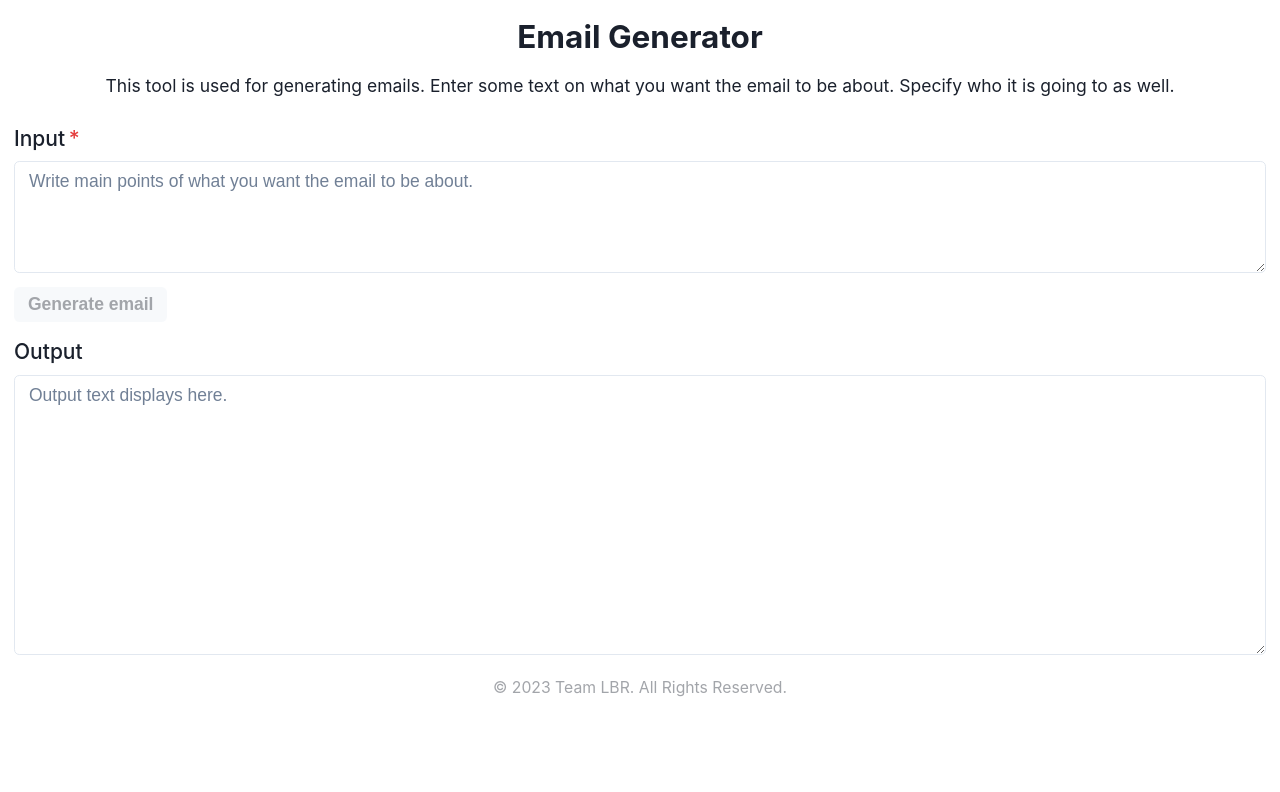
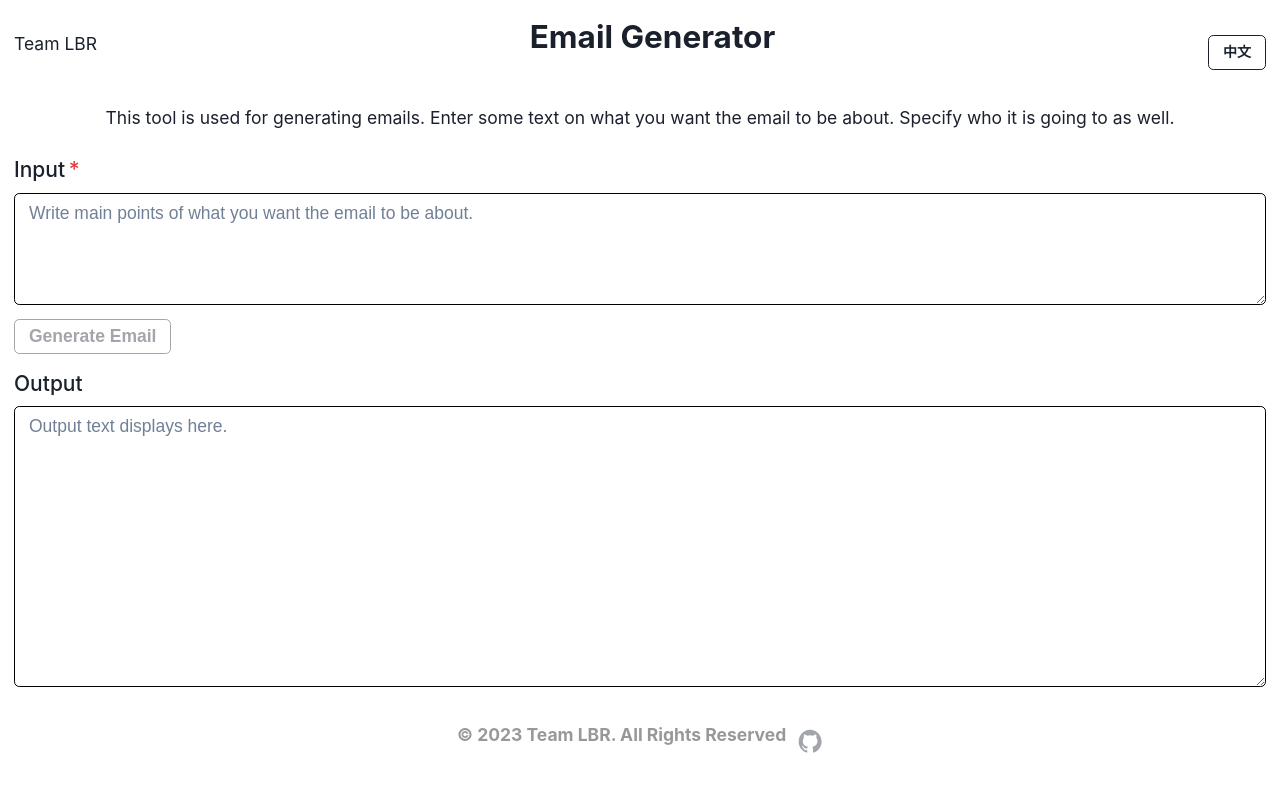
Before and after one commit to rebeccacombs/email-writer, a React (Create React App) app: page / in a window 1280 px wide. Shown: the top 792 px of the page. Built offline with nearby package versions, Linux system fonts and the light colour scheme; a web font is replaced by a local one.

Commit message:
translate page button

```diff
--- a/package.json
+++ b/package.json
@@ -10,9 +10,13 @@
     "@testing-library/react": "^13.4.0",
     "@testing-library/user-event": "^13.5.0",
     "framer-motion": "^9.0.7",
+    "i18next": "^22.4.10",
+    "i18next-browser-languagedetector": "^7.0.1",
     "openai": "^3.1.0",
     "react": "^18.2.0",
     "react-dom": "^18.2.0",
+    "react-i18next": "^12.1.5",
+    "react-icons": "^4.7.1",
     "react-scripts": "5.0.1",
     "semantic-ui-css": "^2.5.0",
     "semantic-ui-react": "^2.1.4",
--- a/src/App.js
+++ b/src/App.js
@@ -1,21 +1,31 @@
 import React, {useState} from 'react';
-
+import { useTranslation } from 'react-i18next';
+import './App.css'
 import {
   FormControl,
   Textarea,
   Button,
   FormLabel,
   Text,
-  Box
+  Box,
+  useColorModeValue
 } from '@chakra-ui/react'
 
-import './App.css'
 
 function App() {
+const { t, i18n } = useTranslation();
+const [tButton, setTButton ] = useState(true)
+
 const [inputText, setInputText] = useState('');
 const [resultText, setResultText] = useState('');
 const [isButtonLoading, setIsButtonLoading] = useState(false);
 const [error, setError] = useState('');
+
+
+const handleTranslate = () => {
+  setTButton(!tButton)
+  tButton ? i18n.changeLanguage('cn') :  i18n.changeLanguage('en');
+}
 
 async function getOpenAIResponse() {
   setIsButtonLoading(true);
@@ -54,32 +64,33 @@ async function getOpenAIResponse() {
   } catch(error) {
     setError(error)
   }
+}
+//"You are a chatbot for writing emails. Your main goal is to create a professional email based on a user prompt. \n User prompt: " + inputText + "Email:",
 
-}
-
-//"You are a chatbot for writing emails. Your main goal is to create a professional email based on a user prompt. \n User prompt: " + inputText + "Email:",
   return (
     <Box p={4}>
-      <Text fontSize="4xl" fontWeight='bold' mb={4} align="center">
-      Email Generator
-            </Text>
-            <Text pb={2} fontSize="xl" textAlign='center'>This tool is used for generating emails. Enter some text on what you want the email to be about. Specify who it is going to as well.</Text>
+      <Box alignItems="center" justifyContent="center" display="flex" flexDirection="row" fontSize="4xl"  mb={4} align="center">
+      <Text alignItems="right" fontSize="xl">{t('team-name')}</Text>
+        <Text fontWeight='bold' ml='auto'>{t('title')}</Text>
+            <Button ml="auto" colorScheme={useColorModeValue('black','white')} _hover={{bg: 'blue.500', color: "white"}} variant="outline" onClick={() => handleTranslate()}>{tButton ? "中文" : "English"}</Button>
+            </Box>
+            <Text pb={2} fontSize="xl" textAlign='center'>{t('paragraph')}</Text>
 
             {error && (
                 <Text color="red.300" my={2} fontSize="xl">{error}</Text>
             )}
 
         <FormControl isRequired pb={4}>
-          <FormLabel fontSize="2xl">Input</FormLabel>
-          <Textarea fontSize="xl" type='text' onChange={(e) => setInputText(e.target.value)} rows={4} placeholder="Write main points of what you want the email to be about.">
+          <FormLabel fontSize="2xl">{t('input')}</FormLabel>
+          <Textarea borderColor={useColorModeValue('black','white')} fontSize="xl" type='text' onChange={(e) => setInputText(e.target.value)} rows={4} placeholder={t('input-placeholder')}>
           </Textarea>
         </FormControl>
 
-          <Button fontSize="xl" onClick={getOpenAIResponse} isLoading={isButtonLoading} isDisabled={!inputText}>Generate email</Button>
+          <Button colorScheme={useColorModeValue('black','white')} variant="outline" fontSize="xl" onClick={getOpenAIResponse} isLoading={isButtonLoading} isDisabled={!inputText}>{t('gButton')}</Button>
 
         <FormControl>
-        <FormLabel fontSize="2xl" mt={4}>Output</FormLabel>
-            <Textarea fontSize="xl" readOnly type='text' value={resultText} rows={11} placeholder="Output text displays here.">
+        <FormLabel fontSize="2xl" mt={4}>{t('output')}</FormLabel>
+            <Textarea borderColor={useColorModeValue('black','white')} fontSize="xl" readOnly type='text' value={resultText} rows={11} placeholder={t('output-placeholder')}>
            </Textarea>
         </FormControl>
     </Box>
--- a/src/Footer.js
+++ b/src/Footer.js
@@ -1,9 +1,14 @@
-import { Box } from '@chakra-ui/react'
+import { Box, useColorModeValue, Text} from '@chakra-ui/react'
+import { IoLogoGithub } from 'react-icons/io5'
+import { useTranslation } from 'react-i18next';
 
 const Footer = () => {
+  const { t } = useTranslation();
+
   return (
-    <Box align="center" mt={2}opacity={0.4} fontSize="lg">
-      &copy; {new Date().getFullYear()} Team LBR. All Rights Reserved.
+    <Box display="flex" pt={4} gap={3} flexDirection="row" alignItems="center" justifyContent="center" mt={2}opacity={0.4} fontSize="xl">
+      <Text fontWeight="bold" color={useColorModeValue('black','white')}>&copy; {new Date().getFullYear()} {t("footer")}</Text>
+      <Text fontSize="3xl" pb={1}><a href="https://github.com/rebeccacombs/email-writer"><IoLogoGithub/></a></Text>
     </Box>
   )
 }
--- /dev/null
+++ b/src/i18n.js
@@ -0,0 +1,48 @@
+import i18n from 'i18next';
+import { initReactI18next } from 'react-i18next';
+import LanguageDetector from 'i18next-browser-languagedetector';
+
+const resources = {
+    en: {
+        translation: {
+          "team-name": "Team LBR",
+          "title": "Email Generator",
+          "translate-button": "中文",
+          "paragraph": "This tool is used for generating emails. Enter some text on what you want the email to be about. Specify who it is going to as well.",
+          "input": "Input",
+          "input-placeholder": "Write main points of what you want the email to be about.",
+          "gButton": "Generate Email",
+          "output": "Output",
+          "output-placeholder": "Output text displays here.",
+          "footer": "Team LBR. All Rights Reserved"
+        }
+      },
+      ch: {
+        translation: {
+            "team-name": "LBR团队",
+            "title": "电子邮件生成器",
+            "translate-button": "English",
+            "paragraph": "该工具用于生成电子邮件。 输入有关您想要电子邮件的内容的文本。 指定它也将是谁。",
+            "input": "输入",
+            "input-placeholder": "编写您想要电子邮件的主要点。",
+            "gButton": "生成电子邮件",
+            "output": "输出",
+            "output-placeholder": "输出文本在此处显示。",
+            "footer": "LBR团队。 版权所有"
+        }
+      }
+};
+
+i18n
+  .use(LanguageDetector)
+  .use(initReactI18next)
+  .init({
+    resources,
+    lng: 'en',
+    fallbackLng: 'ch',
+    interpolation: {
+      escapeValue: false, // not needed for react as it escapes by default
+    },
+  });
+
+  export default i18n;
--- a/src/index.js
+++ b/src/index.js
@@ -7,6 +7,7 @@ import 'semantic-ui-css/semantic.min.css'
 import { ChakraProvider, ColorModeScript } from '@chakra-ui/react'
 import theme from './theme'
 import Footer from "./Footer"
+import "./i18n";
 
 const root = ReactDOM.createRoot(document.getElementById('root'));
 root.render(
```
Also changed, not shown: 1 other file (tests, documents, lock files or other folders).
